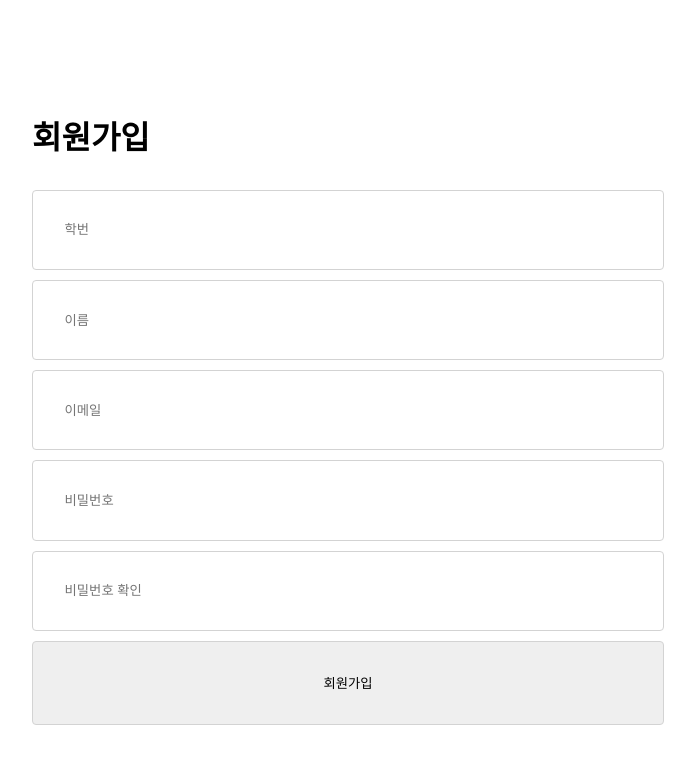
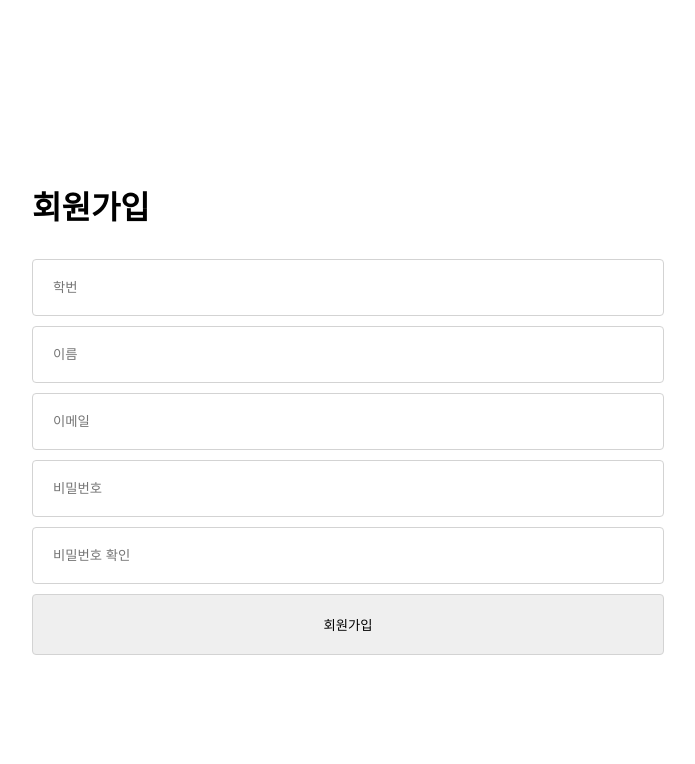
Before and after one commit to modern-agile-team/dongurami-front, a Next.js app: page /signup in a window 1280 px wide. Shown: the top 764 px of the page, without its empty margins (292-987 px from the left). Built offline with nearby package versions, Linux system fonts and the light colour scheme.

Commit message:
Modify(junsang/signup): input width 퍼센트에서 픽셀로 변경

```diff
--- a/src/components/SignUp/SignUpForm.module.css
+++ b/src/components/SignUp/SignUpForm.module.css
@@ -6,7 +6,7 @@
 }
 
 .input {
-  padding: 5%;
+  padding: 20px;
   border: 1px solid lightgray;
   border-radius: 0.25rem;
 }
```
